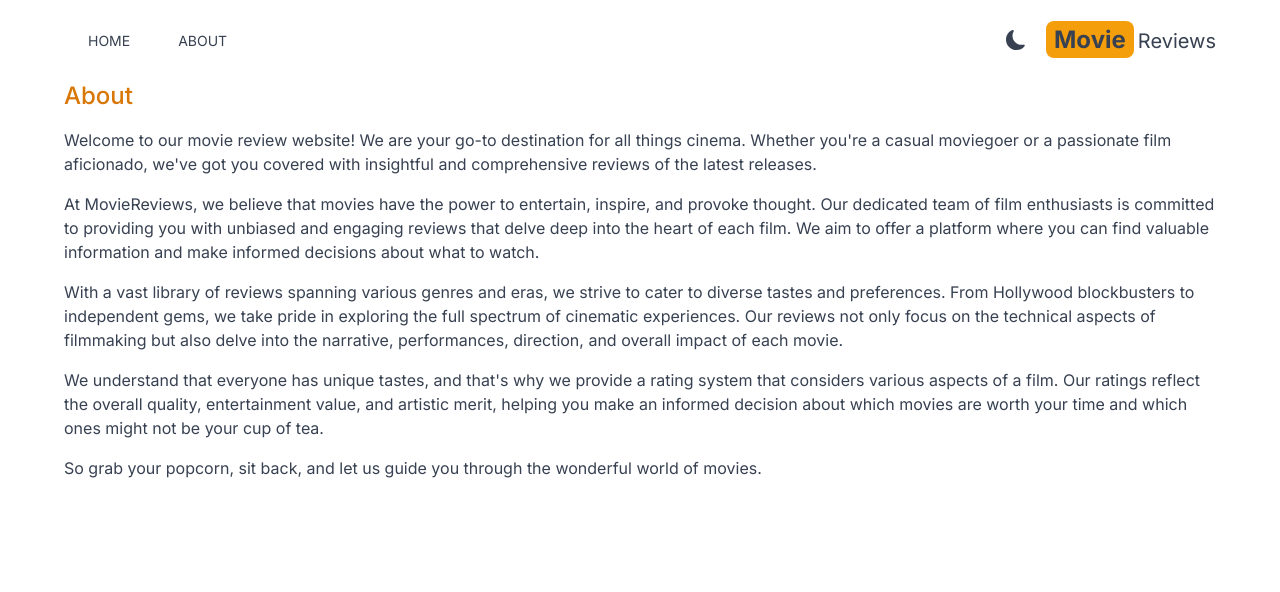
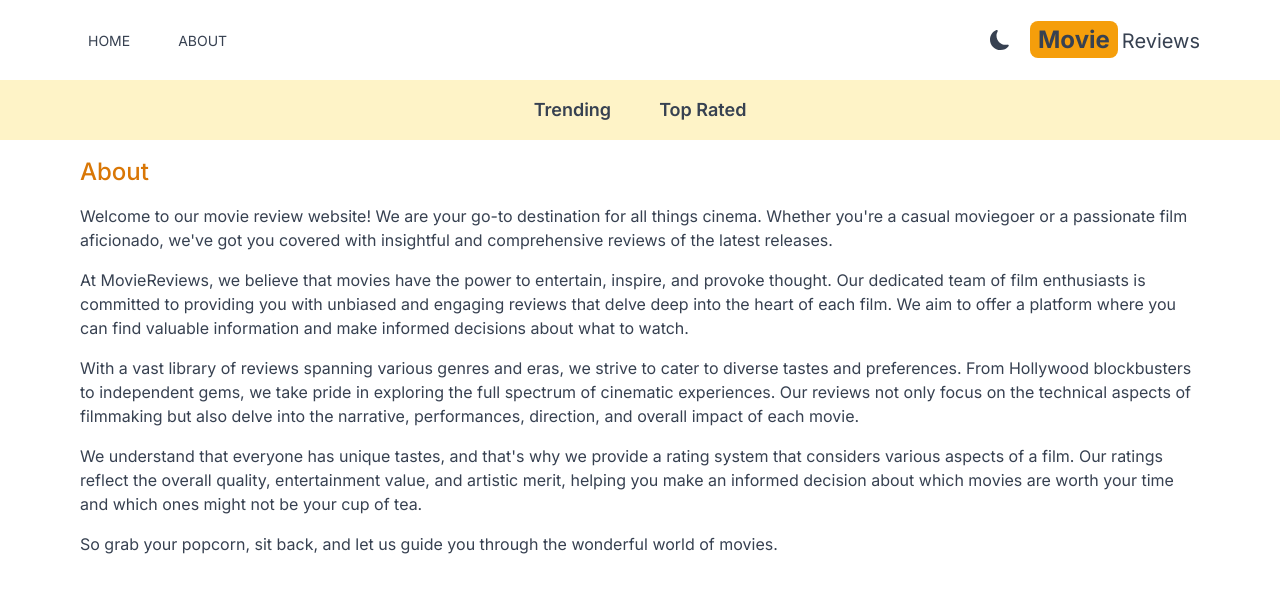
Before and after one commit to Adarshdu1/IMDb, a Next.js app: page /about in a window 1280 px wide. Shown: the top 592 px of the page. Built offline with nearby package versions, Linux system fonts and the light colour scheme.

Commit message:
Created a Navbar component

```diff
--- a/src/app/about/page.js
+++ b/src/app/about/page.js
@@ -1,6 +1,6 @@
 export default function About() {
   return (
-    <div className="max-w-6xl mx-auto space-y-4">
+    <div className="max-w-6xl mx-auto space-y-4 p-4">
       <h1 className="text-2xl font-medium text-amber-600">About</h1>
       <p>
         Welcome to our movie review website! We are your go-to destination for
--- a/src/app/layout.js
+++ b/src/app/layout.js
@@ -2,6 +2,7 @@
 import "./globals.css";
 import { Inter } from "next/font/google";
 import Providers from "./Providers";
+import Navbar from "@/components/Navbar";
 
 const inter = Inter({ subsets: ["latin"] });
 
@@ -18,7 +19,7 @@
           {/* Header */}
           <Header />
           {/* Navbar */}
-
+          <Navbar />
           {/* SearchBox */}
 
           {children}
--- a/src/components/Header.jsx
+++ b/src/components/Header.jsx
@@ -10,7 +10,7 @@
         <MenuItem title="HOME" address="/" Icon={AiFillHome} />
         <MenuItem title="ABOUT" address="/about" Icon={BsFillInfoCircleFill} />
       </div>
-      <div className="flex items-center space-x-5">
+      <div className="flex items-center space-x-5 pr-4">
         <DarkModeSwitch />
         <Link href="/">
           <h2 className="text-2xl">
--- /dev/null
+++ b/src/components/Navbar.jsx
@@ -0,0 +1,10 @@
+import NavbarItem from "./NavbarItem";
+
+export default function Navbar() {
+  return (
+    <div className="flex justify-center dark:bg-gray-600 bg-amber-100 lg:text-lg p-4">
+      <NavbarItem title="Trending" param="fetchTrending" />
+      <NavbarItem title="Top Rated" param="fetchTopRated" />
+    </div>
+  );
+}
--- /dev/null
+++ b/src/components/NavbarItem.jsx
@@ -0,0 +1,21 @@
+"use client";
+import Link from "next/link";
+import { useSearchParams } from "next/navigation";
+export default function NavbarItem({ title, param }) {
+  const searchParams = useSearchParams();
+  const genre = searchParams.get("genre");
+  return (
+    <div>
+      <Link
+        className={`m-4 hover:text-amber-600 font-semibold p-2 ${
+          genre &&
+          genre === param &&
+          "underline underline-offset-8 decoration-4 decoration-amber-500 rounded-lg"
+        }`}
+        href={`/?genre=${param}`}
+      >
+        {title}
+      </Link>
+    </div>
+  );
+}
```
